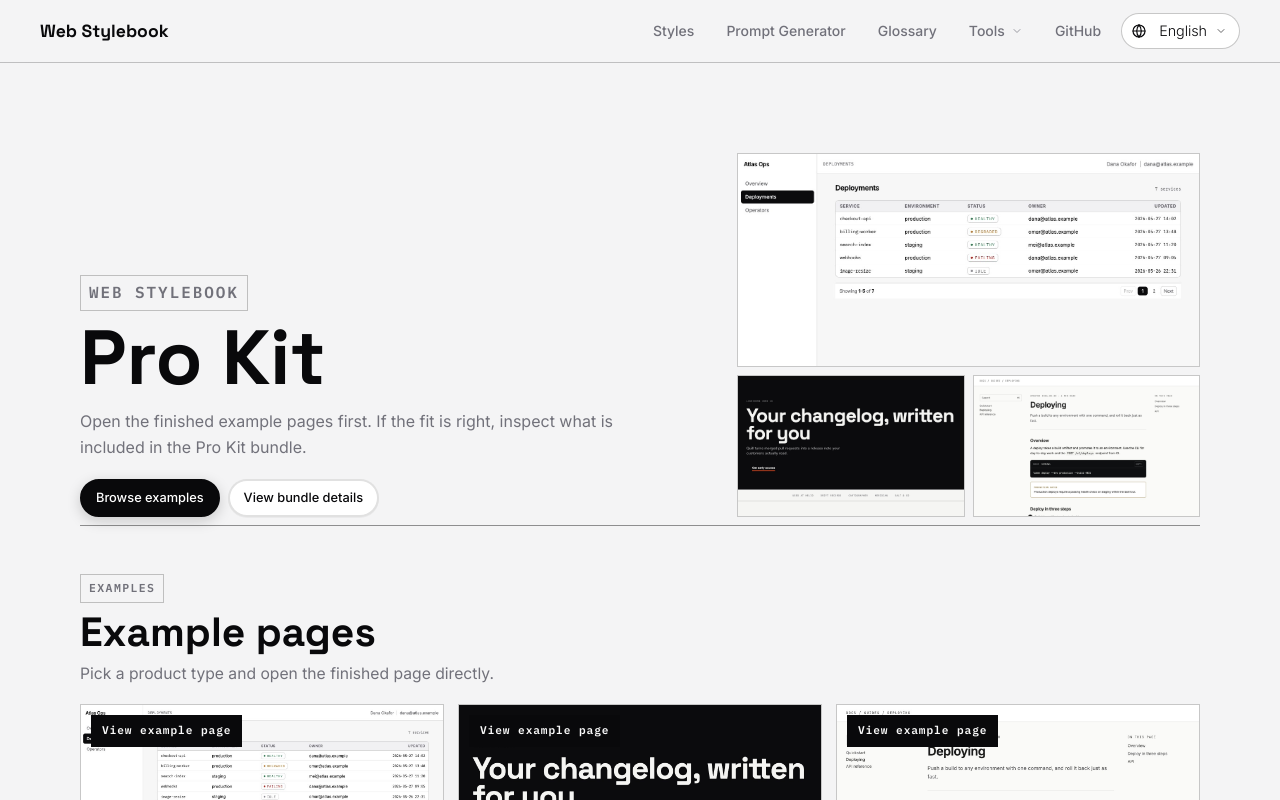
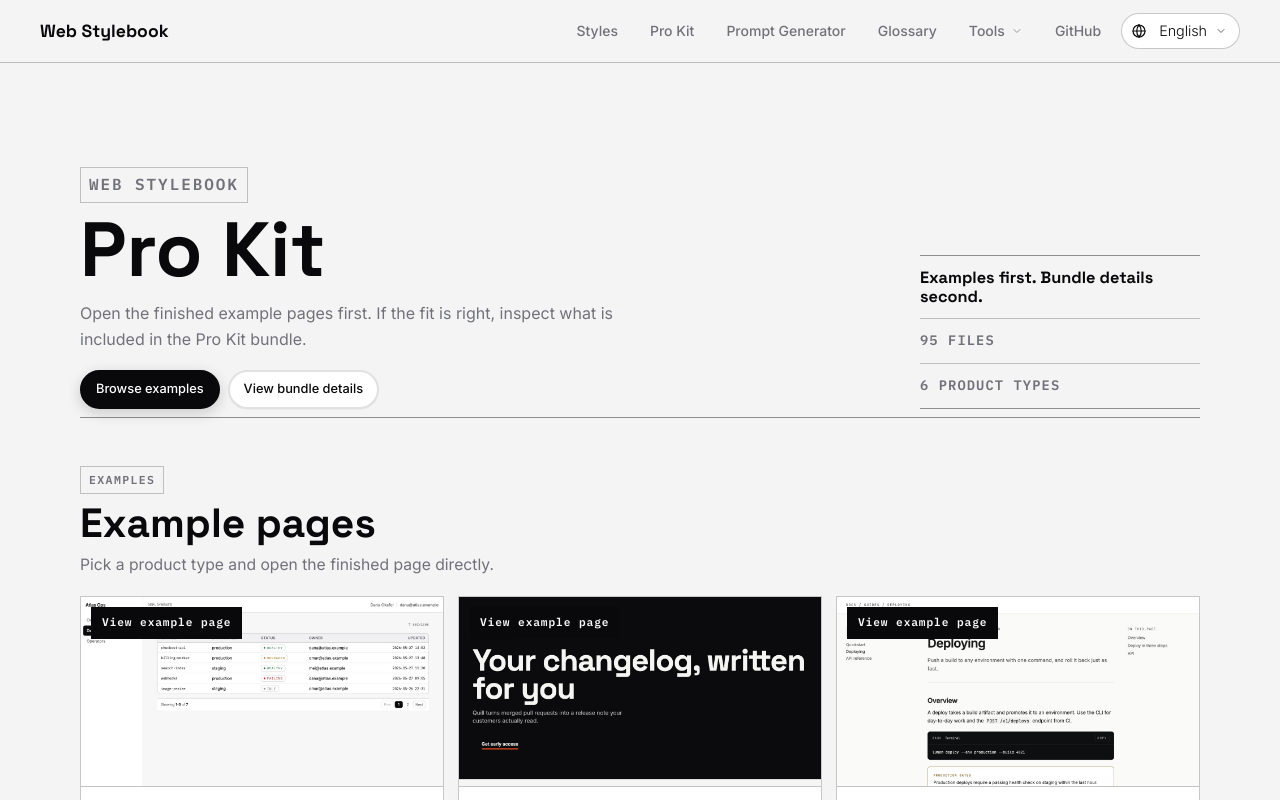
Before and after one commit to seungdori/web-stylebook, a React (Vite) app: page /pages/pro-kit in a window 1280 px wide. Shown: the top 800 px of the page. Built offline with nearby package versions, Linux system fonts and the light colour scheme; a web font is replaced by a local one.

Commit message:
Improve Pro Kit navigation and layout

```diff
--- a/src/components/Nav.tsx
+++ b/src/components/Nav.tsx
@@ -10,7 +10,6 @@
 }
 
 const toolLinks: Array<{ href: string; key: string }> = [
-  { href: '/pages/pro-kit', key: 'nav.proKit' },
   { href: '/pages/compare', key: 'nav.compare' },
   { href: '/pages/color-system', key: 'nav.colors' },
   { href: '/pages/prompt-tips', key: 'nav.tips' },
@@ -70,6 +69,7 @@
         <div className={`site-nav__panel ${open ? 'is-open' : ''}`}>
           <div className="site-nav__links">
             {item('/#styles', 'nav.styles')}
+            {item('/pages/pro-kit', 'nav.proKit')}
             {item('/pages/prompt-workflow', 'nav.workflow')}
             {item('/pages/component-glossary', 'nav.glossary.combined')}
             <div className={`nav-tools ${toolsOpen ? 'is-open' : ''}`} ref={toolsRef}>
--- a/src/pages/ProKit.tsx
+++ b/src/pages/ProKit.tsx
@@ -17,6 +17,7 @@
     title: 'Pro Kit',
     lead:
       'Open the finished example pages first. If the fit is right, inspect what is included in the Pro Kit bundle.',
+    heroNote: 'Examples first. Bundle details second.',
     viewExamplesAction: 'Browse examples',
     examplesKicker: 'Examples',
     examplesTitle: 'Example pages',
@@ -27,6 +28,7 @@
     storePriceCta: 'View bundle details · $39',
     promptGenerator: 'Open prompt generator',
     fileCount: (count: number) => `${count} files`,
+    typeCount: (count: number) => `${count} product types`,
     includedTitle: 'Bundle contents',
     includedLead:
       'The free stylebook stays useful on its own. Pro Kit is the paid bundle for people who want the reusable files behind these examples.',
@@ -42,6 +44,7 @@
     title: 'Pro Kit',
     lead:
       '완성된 예시 페이지를 먼저 열어보세요. 맞는 유형이 있으면 Pro Kit 번들에 들어있는 파일을 이어서 확인하면 됩니다.',
+    heroNote: '예시를 먼저 보고, 필요할 때 번들 구성을 확인하세요.',
     viewExamplesAction: '예시 페이지 보기',
     examplesKicker: '예시 페이지',
     examplesTitle: '제품 유형별 예시',
@@ -52,6 +55,7 @@
     storePriceCta: '번들 상세 보기 · $39',
     promptGenerator: '프롬프트 생성기 열기',
     fileCount: (count: number) => `${count}개 파일`,
+    typeCount: (count: number) => `제품 유형 ${count}개`,
     includedTitle: '번들 구성',
     includedLead:
       '무료 스타일북은 그대로 유용하게 둡니다. Pro Kit은 아래 예시를 만들 때 반복되는 파일만 묶은 유료 번들입니다.',
@@ -67,6 +71,7 @@
     title: 'Pro Kit',
     lead:
       '完成したページ例を先に開いてください。合うタイプがあれば、Pro Kitバンドルに含まれるファイルを確認できます。',
+    heroNote: 'ページ例を先に見て、必要ならバンドル内容を確認してください。',
     viewExamplesAction: 'ページ例を見る',
     examplesKicker: 'ページ例',
     examplesTitle: 'プロダクト別のページ例',
@@ -77,6 +82,7 @@
     storePriceCta: 'バンドル詳細を見る · $39',
     promptGenerator: 'プロンプト生成を開く',
     fileCount: (count: number) => `${count}ファイル`,
+    typeCount: (count: number) => `${count}種類`,
     includedTitle: 'バンドル内容',
     includedLead:
       '無料のStylebookはそのまま役立つ状態に保ちます。Pro Kitは下の例を作るための反復ファイルをまとめた有料バンドルです。',
@@ -91,6 +97,7 @@
   eyebrow: string;
   title: string;
   lead: string;
+  heroNote: string;
   viewExamplesAction: string;
   examplesKicker: string;
   examplesTitle: string;
@@ -100,6 +107,7 @@
   storePriceCta: string;
   promptGenerator: string;
   fileCount: (count: number) => string;
+  typeCount: (count: number) => string;
   includedTitle: string;
   includedLead: string;
   included: string[];
@@ -222,17 +230,11 @@
             </a>
           </div>
         </div>
-        <div className="prokit-hero__preview" aria-hidden="true">
-          {kits.slice(0, 3).map((kit) => (
-            <img
-              key={kit.id}
-              src={`/previews/pro-kit/${kit.id}.jpg`}
-              alt=""
-              width={1280}
-              height={800}
-            />
-          ))}
-        </div>
+        <aside className="prokit-hero__summary" aria-label={deck.includedTitle}>
+          <strong>{deck.heroNote}</strong>
+          <span>{deck.fileCount(kits.reduce((total, kit) => total + kit.fileCount, 0))}</span>
+          <span>{deck.typeCount(kits.length)}</span>
+        </aside>
       </section>
 
       <section className="prokit-examples" aria-labelledby="prokit-examples-title">
```
Also changed, not shown: src/styles.css.
